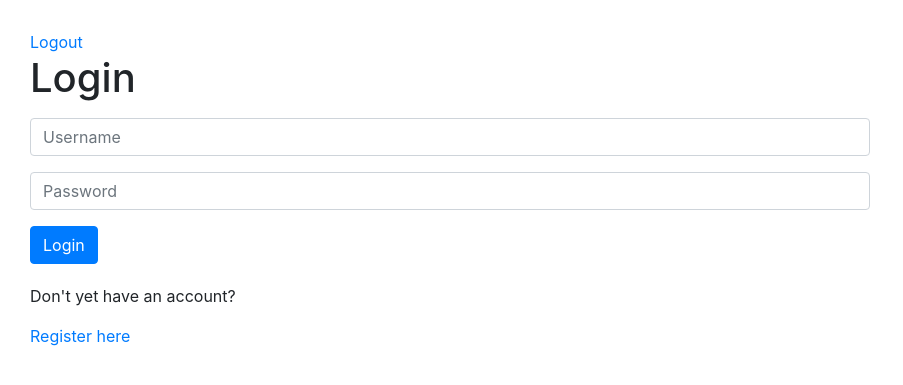
After one commit to RossFairgrieve/cs50-books, a Flask app: page /login in a window 1280 px wide. The commit adds this page. Shown: the top 385 px of the page, without its empty margins (0-903 px from the left). Run offline with Flask 2, Linux system fonts and the light colour scheme; some libraries are stand-ins or nearby versions.

Commit message:
Added link to db for login and registration

```diff
--- a/application.py
+++ b/application.py
@@ -1,6 +1,6 @@
 import os
 
-from flask import Flask, session, render_template, request
+from flask import Flask, session, render_template, request, redirect, url_for
 from flask_session import Session
 from sqlalchemy import create_engine
 from sqlalchemy.orm import scoped_session, sessionmaker
@@ -20,35 +20,79 @@ Session(app)
 engine = create_engine(os.getenv("DATABASE_URL"))
 db = scoped_session(sessionmaker(bind=engine))
 
-logged_in = 0
+# session['username'] = None
 
 @app.route("/")
 def index():
-    if logged_in == 1:
+    if session.get("username") == None:
+        return redirect(url_for("login"))
+    else:
+        return redirect(url_for("search"))
+    # else:
+    # return render_template("search.html")
+
+@app.route("/search", methods=["GET", "POST"])
+def search():
+    if request.method == "GET":
         return render_template("search.html")
-    elif logged_in == 0:
-        return render_template("index.html")
+    else:
+        search_type = request.form.get("search_by")
+        search_term = request.form.get("search_term").lower()
+        if request.form.get("partial") == "partial":
+            search_term = f"%{search_term}%"
+        results = db.execute(f"SELECT * FROM books WHERE lower({search_type}) LIKE (:search_term);",
+                             {"search_term": search_term}).fetchall()
+        return render_template("search-results.html", results=results, num_results=len(results))
 
-@app.route("/search", methods=["POST"])
-def search():
-    search_type = request.form.get("search_by")
-    search_term = request.form.get("search_term").lower()
-    if request.form.get("partial") == "partial":
-        search_term = f"%{search_term}%"
-    results = db.execute(f"SELECT * FROM books WHERE lower({search_type}) LIKE (:search_term);",
-                         {"search_term": search_term}).fetchall()
-    return render_template("search-results.html", results=results, num_results=len(results))
+@app.route("/register", methods=["GET", "POST"])
+def register():
+    if request.method == "GET":
+        return render_template("register.html")
+    else:
+        # Check for existing users with that username
+        username = request.form.get("username")
+        email = request.form.get("email")
+        results = db.execute("SELECT * FROM users WHERE username = :username", {"username": username}).fetchone()
+        if results != None:
+            return render_template("register.html", message="Username already taken")
+        results = db.execute("SELECT * FROM users WHERE email = :email", {"email": email}).fetchone()
+        if results != None:
+            return render_template("register.html", message="An account with that email address already exists")
+        else:
+            fname = request.form.get("fname")
+            surname = request.form.get("surname")
+            password = request.form.get("password")
+            db.execute("""INSERT INTO users (fname, surname, username, password, email)
+                        VALUES (:fname, :surname, :username, :password, :email)""",
+                        {"fname": fname, "surname": surname, "username": username, "password": password, "email": email})
+            db.commit()
+            return render_template("registered.html")
 
-@app.route("/login", methods=["POST"])
+@app.route("/login", methods=["GET", "POST"])
 def login():
-    username = request.form.get("username")
-    password = request.form.get("password")
-    global logged_in
-    logged_in = 1
-    return render_template("login-success.html", username=username)
+    if request.method == "POST":
+        # Check for existing user with that Username
+        username = request.form.get("username")
+        results = db.execute("SELECT * FROM users WHERE username = :username", {"username": username}).fetchone()
+        if results == None:
+            return render_template("login.html", message="Username does not exist.")
+        else:
+            password = request.form.get("password")
+            if password == results.password:
+                session["username"] = username
+                return render_template("login-success.html", username=username)
+            else:
+                return render_template("login.html", message="Password incorrect.")
+    else:
+        return render_template("login.html")
 
 @app.route("/books/<isbn>")
 def book(isbn):
     # List details of a single book
     book = db.execute("SELECT * FROM books WHERE isbn = :isbn;", {"isbn": isbn}).fetchone()
     return render_template("book.html", book=book)
+
+@app.route("/logout")
+def logout():
+    session.clear()
+    return redirect(url_for("login"))
--- /dev/null
+++ b/static/css/style.css
@@ -0,0 +1,12 @@
+body {
+  max-width: 900px;
+  padding: 30px;
+}
+
+.warning-message {
+  color: red;
+}
+
+form {
+  margin-bottom: 20px;
+}
--- a/templates/layout.html
+++ b/templates/layout.html
@@ -1,11 +1,13 @@
 <!DOCTYPE html>
 <head>
   <title>CS50 Project 1</title>
-  <link rel="stylesheet" type="text/css" href="../static/styles/style.css">
   <link rel="stylesheet" href="https://stackpath.bootstrapcdn.com/bootstrap/4.3.1/css/bootstrap.min.css" integrity="sha384-ggOyR0iXCbMQv3Xipma34MD+dH/1fQ784/j6cY/iJTQUOhcWr7x9JvoRxT2MZw1T" crossorigin="anonymous">
+  <link rel="stylesheet" href="{{ url_for('static', filename='css/style.css') }}">
 </head>
 
-<body class="narrow">
+<body>
+  <a href="{{ url_for('logout') }}">Logout</a>
+
   <h1>{% block heading %}{% endblock %}</h1>
   {% block body %}{% endblock %}
 </body>
--- /dev/null
+++ b/templates/login.html
@@ -0,0 +1,23 @@
+{% extends "layout.html" %}
+
+{% block heading %}
+Login
+{% endblock %}
+
+{% block body %}
+<p class="warning-message">{{ message }}</p>
+
+<form action="{{ url_for('login') }}" method="post" id="login-form">
+  <div class="form-group">
+    <input type="text" class="form-control" name="username" placeholder="Username" required>
+  </div>
+  <div class="form-group">
+    <input type="password" class="form-control" name="password" placeholder="Password" required>
+  </div>
+    <button class="btn btn-primary">Login</button>
+  </div>
+</form>
+<p>Don't yet have an account?</p>
+<a href="/register">Register here</a>
+
+{% endblock %}
```
Also changed, not shown: templates/index.html (deleted, +0 -15 lines), templates/register.html (added, +32 -0 lines), templates/registered.html (added, +11 -0 lines), 1 other file.
